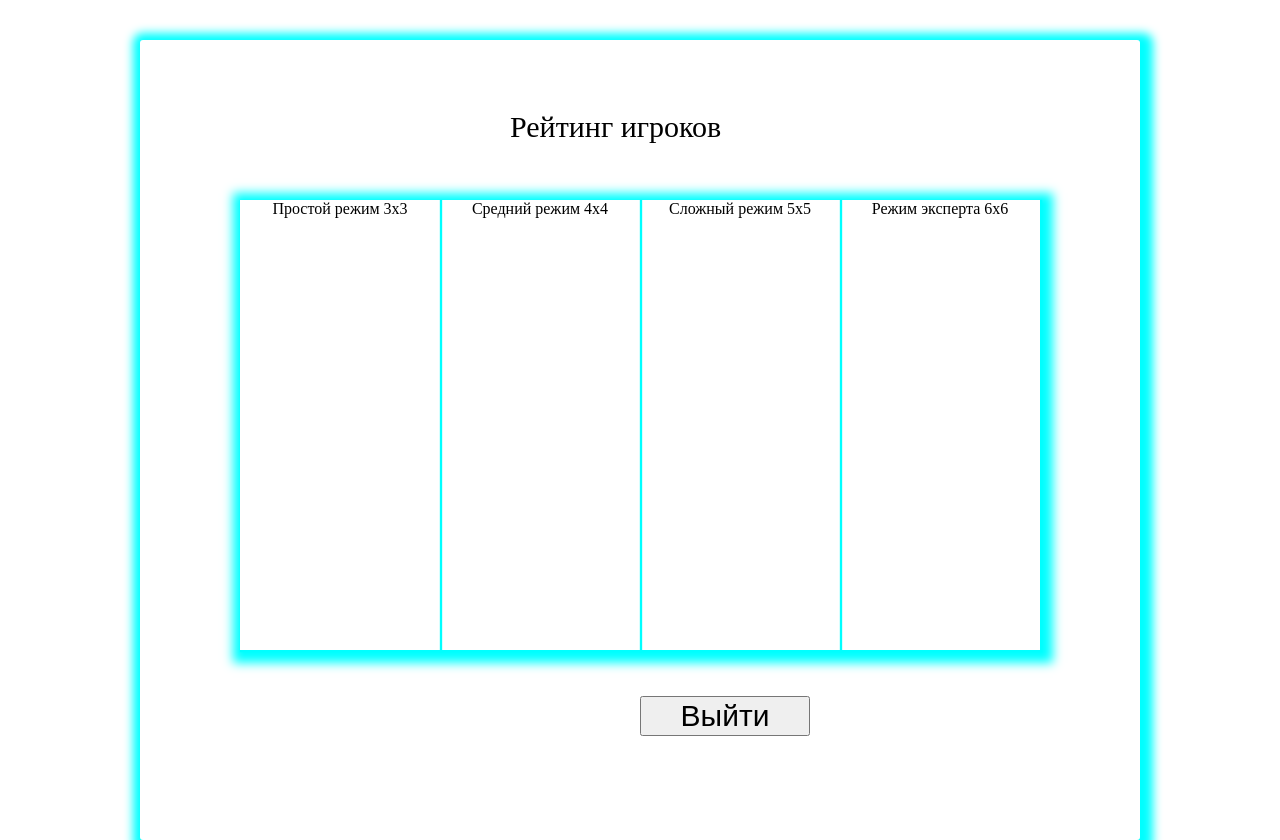
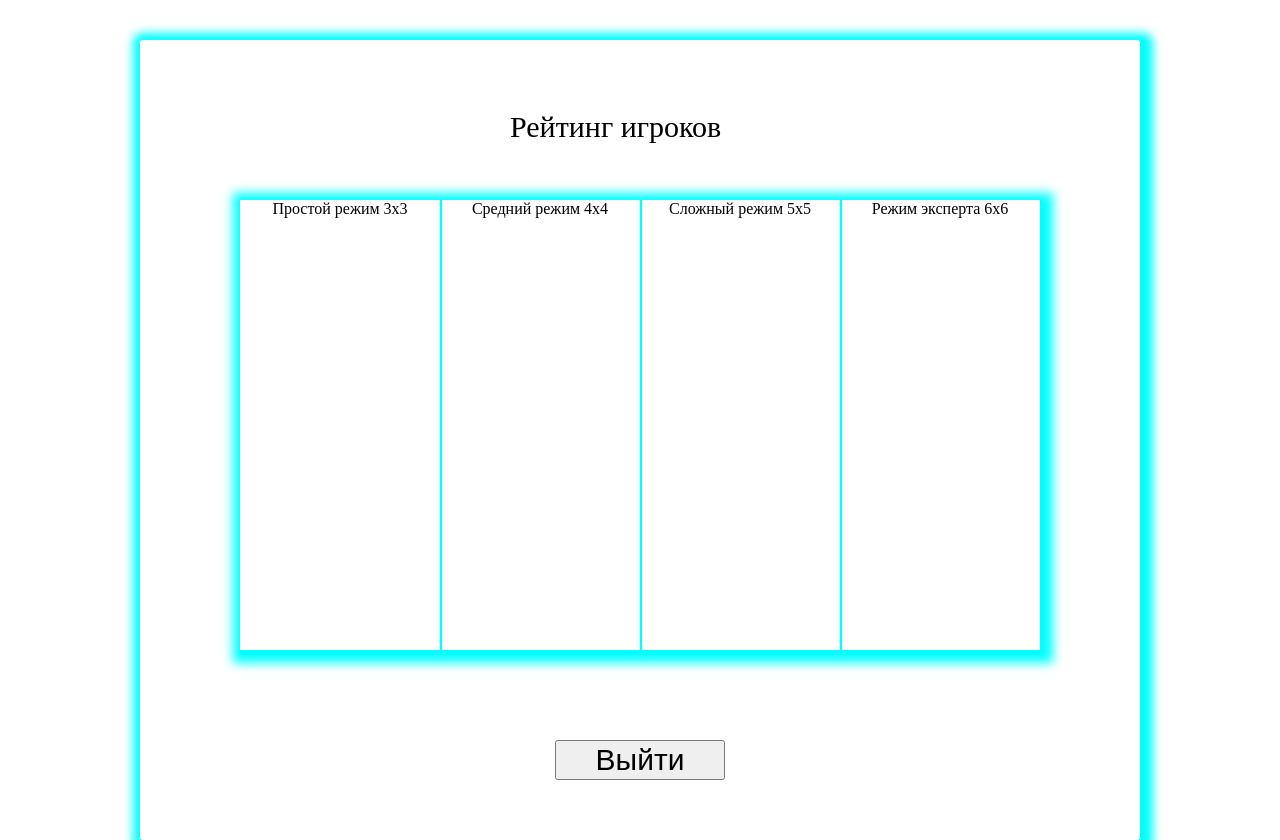
Before and after one commit to Dmitrii30002/square-game, a plain HTML site: page index.html in a window 1280 px wide. Both pictures are taken after a click on the button "Рейтинг". Drawn offline with Linux system fonts and the light colour scheme.

Commit message:
Update index.html

```diff
--- a/index.html
+++ b/index.html
@@ -132,11 +132,12 @@
             </div>
         </div>
 
-        <button class="exitBtn" onclick="exitToAuth('ratingBlock')">
+       <button class="ratingExitBtn" onclick="exitToAuth('ratingBlock')">
             <span>Выйти</span>
         </button>
     </div>
 </body>
 
 
+
 </html>
```
